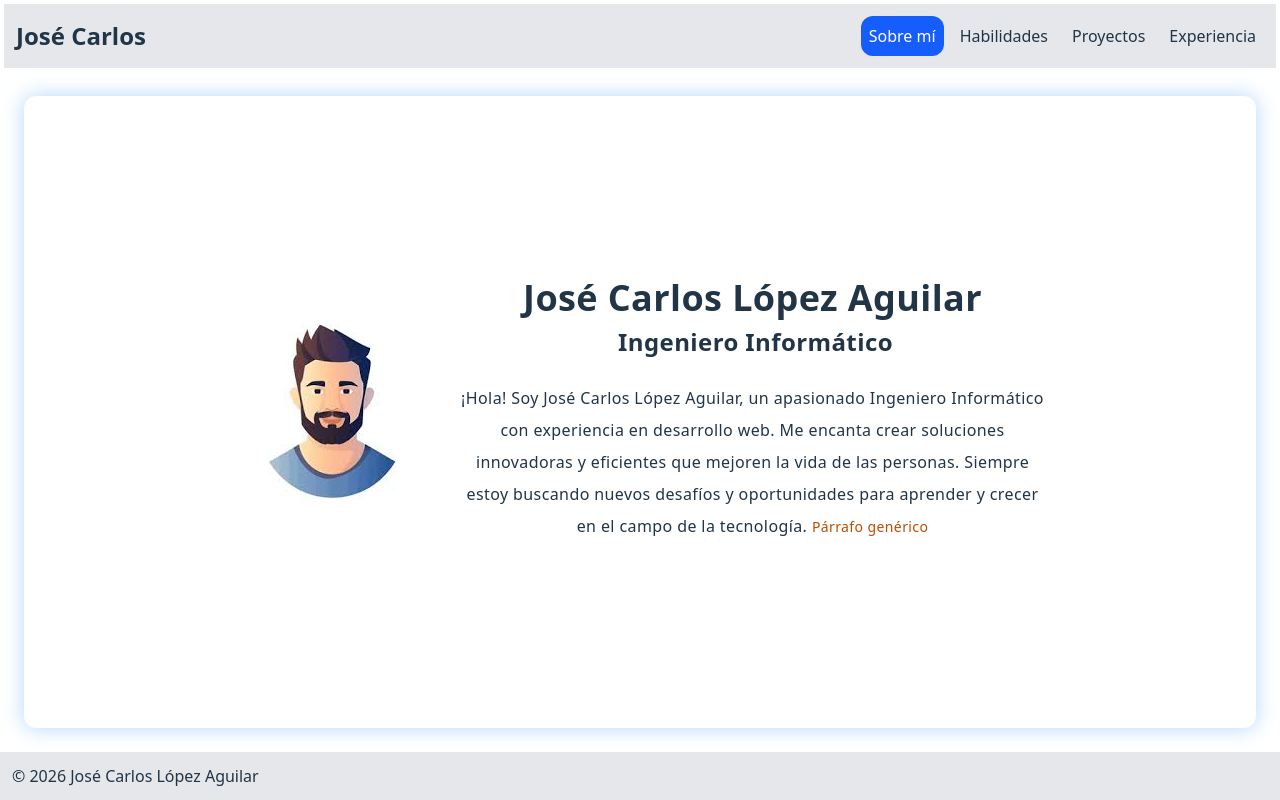
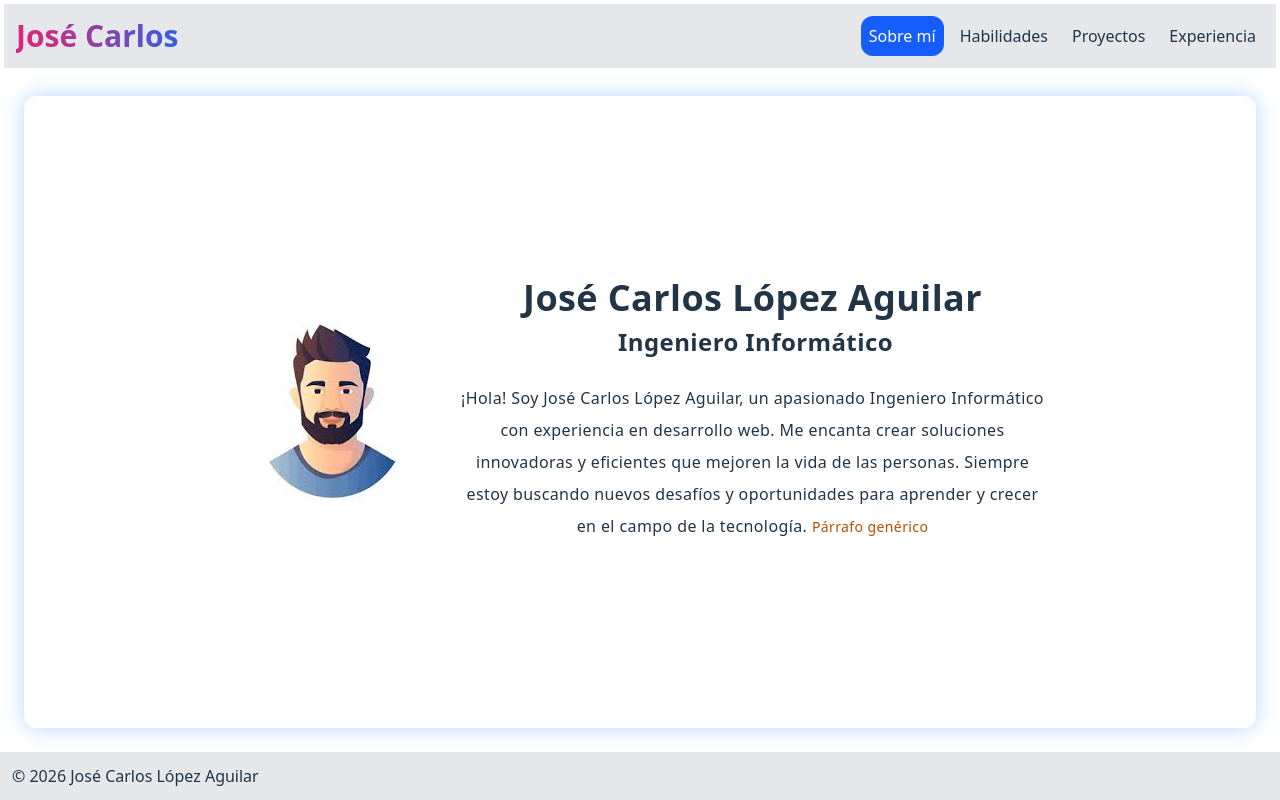
Before and after one commit to JoseCarlosPPK/portfolio, a React (Vite) app: page / in a window 1280 px wide. Built offline with nearby package versions, Linux system fonts and the light colour scheme.

Commit message:
Add gradient-move effect

```diff
--- a/src/components/Header.jsx
+++ b/src/components/Header.jsx
@@ -10,7 +10,7 @@ export function Header() {
 
    return (
       <header class='header-pc'>
-         <h2 className='text-2xl font-extrabold'>José Carlos</h2>
+         <h2 className='gradient-text text-3xl font-extrabold'>José Carlos</h2>
 
          <button className='navIcon' onClick={onClickMenu}>
             <MenuIcon />
--- a/src/index.css
+++ b/src/index.css
@@ -38,6 +38,36 @@
    display: none;
 }
 
+.gradient-text {
+   background: linear-gradient(
+      90deg,
+      #2563eb,
+      /* blue-600 */ #7c3aed,
+      /* violet-600 */ #db2777,
+      /* pink-600 */ #2563eb
+   );
+   background-size: 300% 300%;
+   -webkit-background-clip: text;
+   background-clip: text;
+   color: transparent;
+
+   /* text-shadow: 0 1px 1px rgba(0, 0, 0, 0.2); */
+
+   animation: gradient-move 4s ease infinite;
+}
+
+@keyframes gradient-move {
+   0% {
+      background-position: 0% 50%;
+   }
+   50% {
+      background-position: 100% 50%;
+   }
+   100% {
+      background-position: 0% 50%;
+   }
+}
+
 @media (max-width: 640px) {
    .navIcon {
       display: block;
```
